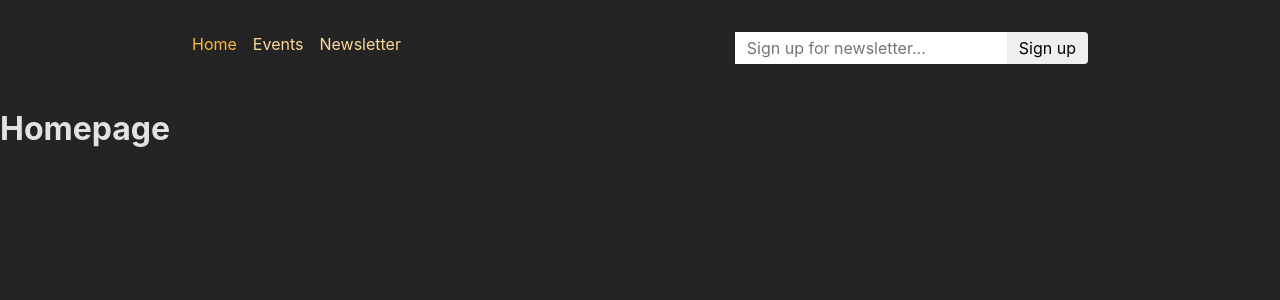
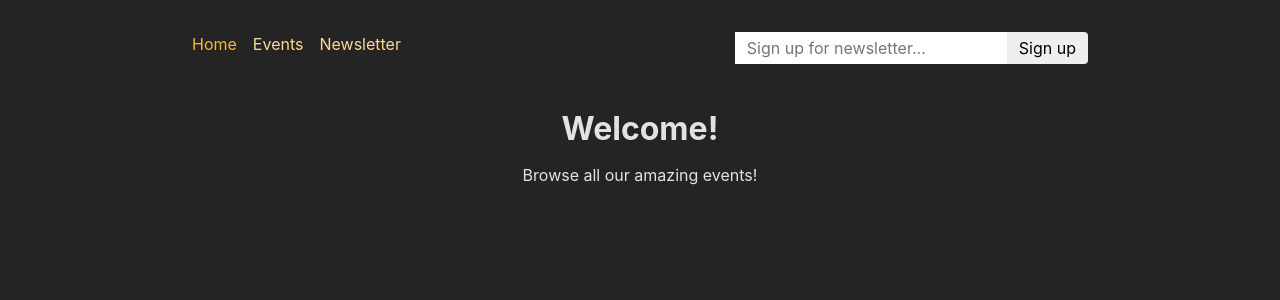
Before and after one commit to Super-robbin/react_router, a React (Create React App) app in the folder frontend/: page / in a window 1280 px wide. Shown: the top 300 px of the page. Built offline with nearby package versions, Linux system fonts and the light colour scheme.

Commit message:
App complete

```diff
--- a/frontend/src/pages/HomePage.js
+++ b/frontend/src/pages/HomePage.js
@@ -1,7 +1,11 @@
-
+import PageContent from "../components/PageContent";
 
 const HomePage = () => {
-    return <h1>Homepage</h1>
-}
+  return (
+    <PageContent title="Welcome!">
+      <p>Browse all our amazing events!</p>
+    </PageContent>
+  );
+};
 
 export default HomePage;
```
